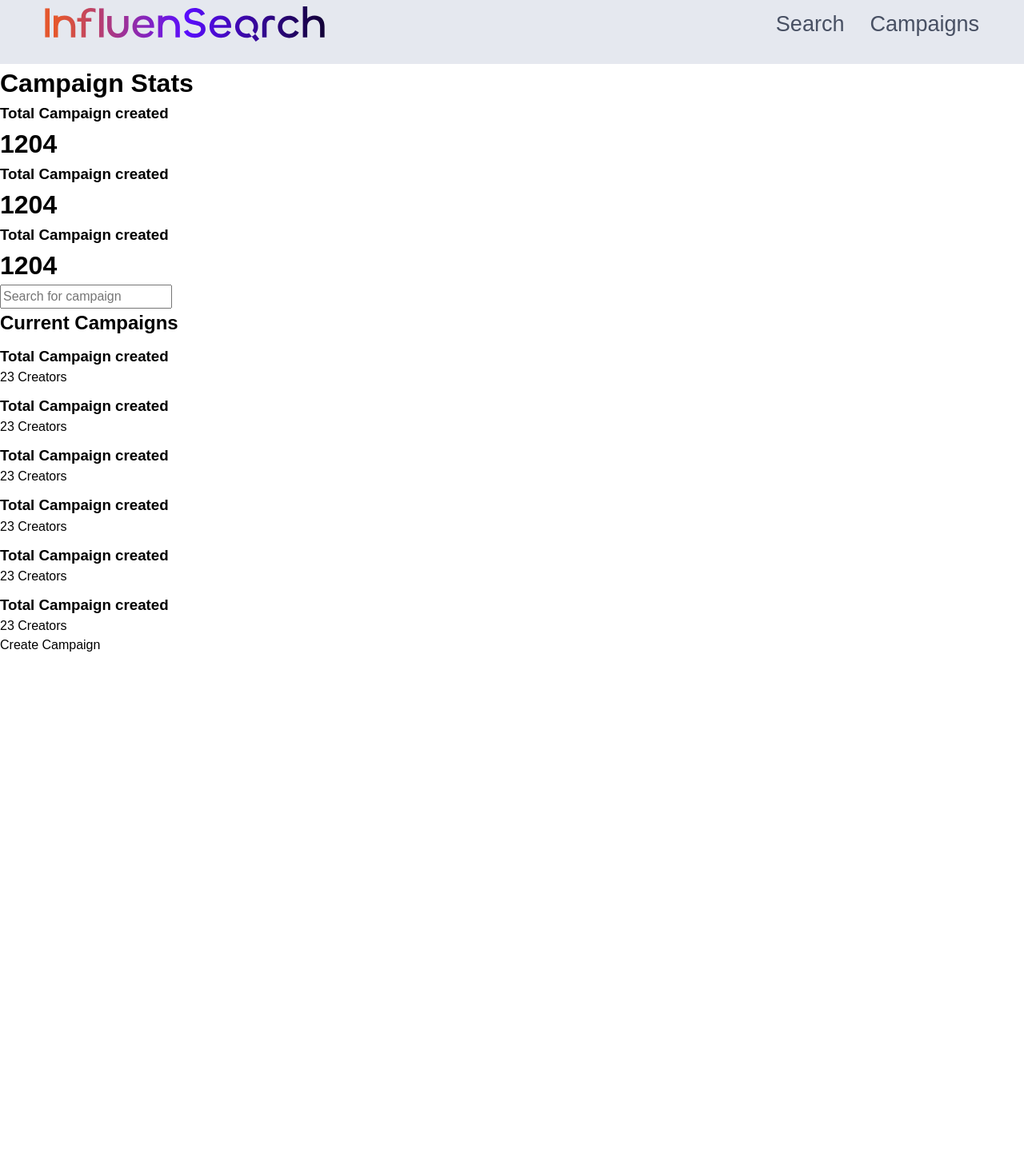
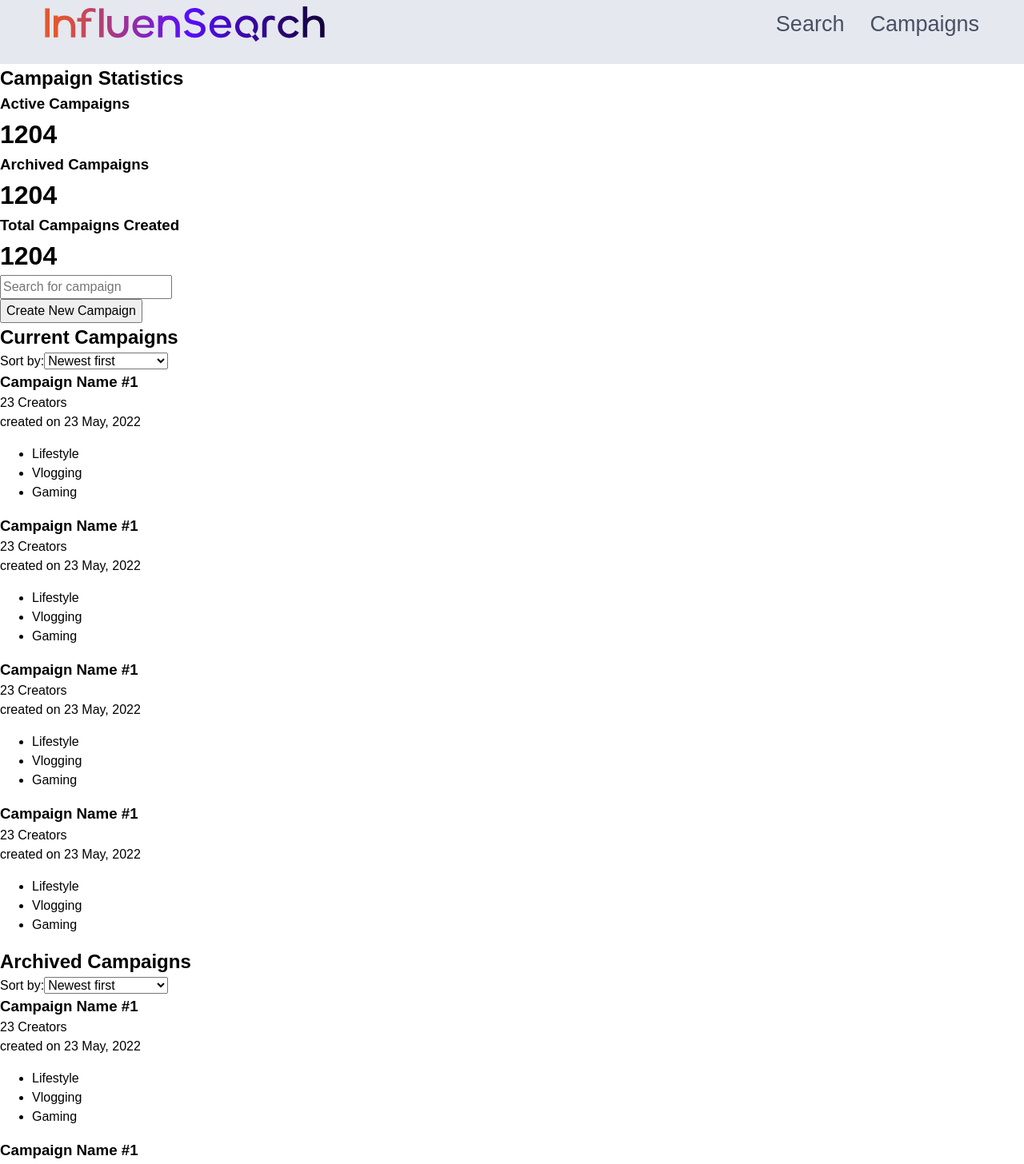
Before and after one commit to OctoPol7/InfluenSeach-by-Mars, a React (Create React App) app in the folder my-app/: page /campaign in a window 1280 px wide. Shown: the part 20-1476 px from the top of the page at 80% size. Before the commit the page ends 839 px from the top, so only its background shows below. Built offline with nearby package versions, Linux system fonts and the light colour scheme.

Commit message:
Campaign.js component recreated

```diff
--- /dev/null
+++ b/my-app/src/CampaignPage/ArchivedCampaigns.js
@@ -0,0 +1,25 @@
+import React from 'react'
+import CurCampCard from './CurCampCard';
+import SortByDropdown from './SortByDropdown.js';
+
+const ArchivedCampaigns = props => {
+    return(
+        <div className='pad20'>
+
+                <h2>Archived Campaigns</h2>
+                <SortByDropdown />
+
+
+                <div className='camcard_div'>
+                        <CurCampCard campaignname="Campaign Name #1"/>
+                        <CurCampCard campaignname="Campaign Name #1"/>
+                        <CurCampCard campaignname="Campaign Name #1"/>
+                        <CurCampCard campaignname="Campaign Name #1"/>
+                </div>
+        </div>
+    );
+}
+
+
+
+export default ArchivedCampaigns;
--- a/my-app/src/CampaignPage/CampStatCard.js
+++ b/my-app/src/CampaignPage/CampStatCard.js
@@ -5,7 +5,7 @@ const CampStatCard = props => {
     return<>
       <div className='campstat_card'>
 
-        <h3>Total Campaign created</h3>
+        <h3>{props.heading}</h3>
         <h1>{props.count}</h1>
 
 
--- a/my-app/src/CampaignPage/CampStatContner.js
+++ b/my-app/src/CampaignPage/CampStatContner.js
@@ -1,22 +1,20 @@
 import React from 'react'
 import CampStatCard from './CampStatCard';
 import CurCampCard from './CurCampCard';
-import SearchInput from './SearchInputs';
-
 
 
 const CampStatContner = props => {
-    return<>
+    return(
       <div className='pad20'>
-        <h1>Campaign Stats</h1>
+        <h2>Campaign Statistics</h2>
         <div className='statcard_div'>
-          <CampStatCard count={1204}/>
-          <CampStatCard count={1204}/>
-          <CampStatCard count={1204}/>
+          <CampStatCard heading={"Active Campaigns"} count={1204}/>
+          <CampStatCard heading={"Archived Campaigns"} count={1204}/>
+          <CampStatCard heading={"Total Campaigns Created"} count={1204}/>
         </div>
 
       </div>
-     </>
+    )
 }
 
 
--- a/my-app/src/CampaignPage/Campaign.js
+++ b/my-app/src/CampaignPage/Campaign.js
@@ -5,6 +5,9 @@ import CreateBtn from './CreateBtn';
 import CurCampContner from './CurCampContnr';
 import Inputs from './Inputs';
 import Modal from './Modal';
+import SearchInput from './SearchInputs.js'
+import ArchivedCampaigns from './ArchivedCampaigns.js';
+import CloseIcon from '../CloseIcon.png'
 
 
 
@@ -23,9 +26,11 @@ const Campaign = props => {
 
         <Header />
         <CampStatContner/>
+        <SearchInput placeholder="Search for campaign"/>
+        <CreateBtn click={()=>showmodal(true)}/>
         <CurCampContner/>
+        <ArchivedCampaigns />
 
-        <CreateBtn click={()=>showmodal(true)}/>
 
 
 {modalshow?
@@ -33,8 +38,8 @@ const Campaign = props => {
             <div className='modal_content'>
 
                 <div style={{ display: 'flex', justifyContent: 'space-between' }}>
-                    <h3>Create Campaign</h3>
-                    <h3 style={{cursor:'pointer'}} onClick={()=>showmodal(false)}>X</h3>
+                    <h2>Create a new campaign</h2>
+                    <button type="button" onClick={()=>showmodal(false)}><img src={CloseIcon} alt="Close"></img></button>
                 </div>
 
                 <div className='contnr'>
--- a/my-app/src/CampaignPage/CreateBtn.js
+++ b/my-app/src/CampaignPage/CreateBtn.js
@@ -2,9 +2,9 @@ import React from 'react'
 
 
 const CreateBtn = props => {
-    return<>
-       <div onClick={props.click}  className='create_btn'>Create Campaign</div>
-     </>
+    return(
+       <button onClick={props.click}  className='create_btn'>Create New Campaign</button>
+    )
 }
 
 
--- a/my-app/src/CampaignPage/CurCampCard.js
+++ b/my-app/src/CampaignPage/CurCampCard.js
@@ -1,22 +1,20 @@
 import React from 'react'
-import Tag from '../SearchPage/Tag';
+import Tag from './Tag.js'
 
 
 const CurCampCard = props => {
     return<>
       <div className='curcamp_card'>
-        <div className='toblock'>
 
-        </div>
+        <h3>{props.campaignname}</h3>
+        <p>23 Creators</p>
+        <p>created on 23 May, 2022</p>
 
-
-        <h3 style={{marginTop:10}}>Total Campaign created</h3>
-        <p>23 Creators</p>
-
-        <div className='chipcont'>
-
-        <Tag name="Lifestyle" /> <Tag name="Lifestyle" />
-        </div>
+        <ul>
+          <Tag tagname="Lifestyle"/>
+          <Tag tagname="Vlogging"/>
+          <Tag tagname="Gaming"/>
+        </ul>
 
       </div>
      </>
--- a/my-app/src/CampaignPage/CurCampContnr.js
+++ b/my-app/src/CampaignPage/CurCampContnr.js
@@ -1,26 +1,23 @@
 import React from 'react'
 import CurCampCard from './CurCampCard';
-import SearchInput from './SearchInputs';
+import SortByDropdown from './SortByDropdown.js';
 
 const CurCampContner = props => {
-    return<>
+    return(
+        <div className='pad20'>
 
-     <div className='pad20'>
-        <SearchInput placeholder="Search for campaign"/>
+                <h2>Current Campaigns</h2>
+                <SortByDropdown />
 
-        <h2>Current Campaigns</h2>
 
-<div className='camcard_div'>
-        <CurCampCard/>
-        <CurCampCard/>
-        <CurCampCard/>
-        <CurCampCard/>
-        <CurCampCard/>
-        <CurCampCard/>
+                <div className='camcard_div'>
+                        <CurCampCard campaignname="Campaign Name #1"/>
+                        <CurCampCard campaignname="Campaign Name #1"/>
+                        <CurCampCard campaignname="Campaign Name #1"/>
+                        <CurCampCard campaignname="Campaign Name #1"/>
+                </div>
         </div>
-</div>
-
-     </>
+    );
 }
 
 
--- /dev/null
+++ b/my-app/src/CampaignPage/SortByDropdown.js
@@ -0,0 +1,18 @@
+import React from 'react'
+
+const SortByDropdown = props => {
+    return(
+        <div>
+            <label for="sortby">Sort by:</label>
+
+            <select name="sortby">
+                <option value="newest-first">Newest first</option>
+                <option value="oldest-first">Oldest first</option>
+                <option value="alphabetical-order">Alphabetical Order</option>
+            </select>
+
+        </div>
+    )
+}
+
+export default SortByDropdown;
--- /dev/null
+++ b/my-app/src/CampaignPage/Tag.js
@@ -0,0 +1,10 @@
+import React from 'react';
+import { useState } from "react";
+
+const Tag = props => {
+    return(
+        <li>{props.tagname}</li>
+    )
+}
+
+ export default Tag;
--- a/my-app/src/style.css
+++ b/my-app/src/style.css
@@ -529,17 +529,6 @@ img {
   align-items: center;
 }
 
-.campaingn-page .toblock {
-  height: 100px;
-  background-color: lightgrey;
-  width: 100%;
-}
-
-.campaingn-page .chipcont {
-  display: flex;
-  flex-direction: row;
-}
-
 .campaingn-page .camcard_div {
   display: flex;
   flex-direction: row;
```
Also changed, not shown: my-app/src/sass/partials/_layout.scss (+0 -11 lines), 1 other file (tests, documents, lock files or other folders).
